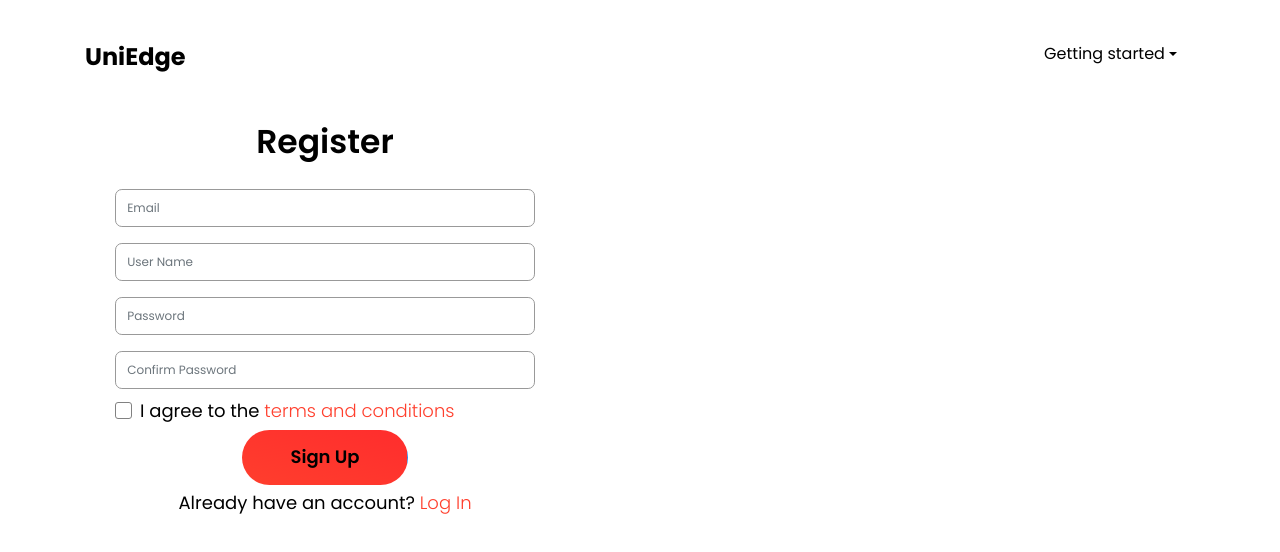
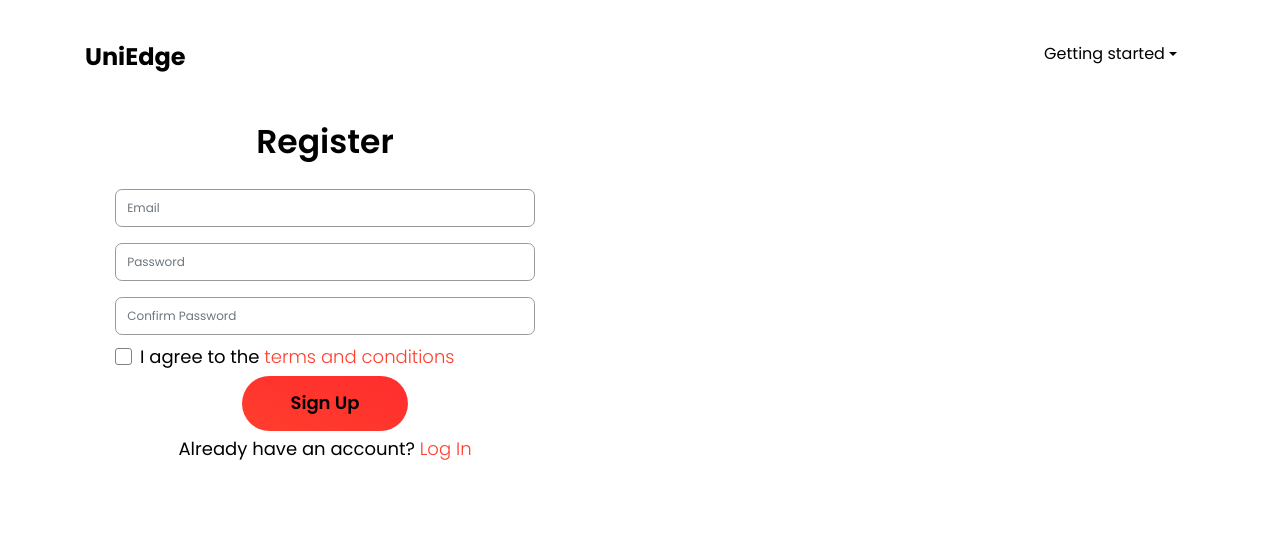
Before and after one commit to UniEdgeUCSD2024/UniEdge_UI, a React (Create React App) app: page /#/register in a window 1280 px wide. Shown: the top 552 px of the page. Built offline with nearby package versions, Linux system fonts and the light colour scheme; no server answers; the database is empty.

Commit message:
remove username

```diff
--- a/src/components/Register.jsx
+++ b/src/components/Register.jsx
@@ -1,35 +1,27 @@
 import React, { useRef, useState } from 'react';
+import { Link, useNavigate, useSearchParams } from 'react-router-dom';
 import {
+  Alert,
+  Button,
+  Col,
+  Container,
   Form,
-  Button,
-  Card,
-  Alert,
-  Container,
-  Row,
-  Col,
+  FormGroup,
   Input,
   Label,
-  CardHeader,
-  CardImg,
-  CardBody,
-  CardTitle,
-  FormGroup,
-  CardFooter,
+  Row,
 } from 'reactstrap';
 import { useAuth } from '../context/AuthContext';
-import { Link, useNavigate, useSearchParams } from 'react-router-dom';
-import { startCase } from 'lodash';
 
 export default function UserSignup() {
   const emailRef = useRef();
   const passwordRef = useRef();
   const passwordConfirmRef = useRef();
-  const userNameRef = useRef();
+
   const { signup, currentUser } = useAuth();
   const [error, setError] = useState('');
   const [loading, setLoading] = useState(false);
   const history = useNavigate();
-  const token = localStorage.getItem('token');
 
   const [searchParams] = useSearchParams();
   const [selectedService, setSelectedService] = useState(
@@ -39,7 +31,6 @@ export default function UserSignup() {
   async function handleSubmit(e) {
     e.preventDefault();
 
-    const role = document.querySelector('input[name="role"]:checked')?.value;
     if (passwordRef.current.value !== passwordConfirmRef.current.value) {
       return setError('Passwords do not match');
     }
@@ -47,24 +38,21 @@ export default function UserSignup() {
     try {
       setError('');
       setLoading(true);
-      await signup(
-        emailRef.current.value,
-        userNameRef.current.value,
-        passwordRef.current.value,
-        role
-      );
+      await signup(emailRef.current.value, passwordRef.current.value);
       const user_reg = {
         email: emailRef.current.value,
-        role: role,
-        username: userNameRef.current.value,
         service: selectedService,
+        password: passwordRef.current.value,
       };
-      const apiUrl = 'https://uniedge-functions.azurewebsites.net/createuser';
+      const apiUrl =
+        'https://uniedge-prospect-functions.azurewebsites.net/createuser';
+
+      console.log('done');
       fetch(apiUrl, {
         method: 'POST',
         headers: {
           'Content-Type': 'application/json',
-          Authorization: `Bearer ${token}`,
+          Authorization: `Bearer ${localStorage.getItem('token')}`,
         },
         body: JSON.stringify(user_reg),
       })
@@ -79,12 +67,9 @@ export default function UserSignup() {
           console.error('Error:', error);
         });
 
-      if (role == 'Student') {
-        history('/student');
-      } else {
-        history('/recruiter');
-      }
+      history('/recruiter');
     } catch (error) {
+      console.error(error);
       let errorMessage = '';
       if (error.code) {
         switch (error.code) {
@@ -137,12 +122,7 @@ export default function UserSignup() {
                         placeholder='Email'
                         type='text'
                       />
-                      <Input
-                        style={{ marginTop: '1rem' }}
-                        innerRef={userNameRef}
-                        placeholder='User Name'
-                        type='text'
-                      />
+
                       <Input
                         style={{ marginTop: '1rem' }}
                         innerRef={passwordRef}
--- a/src/context/AuthContext.js
+++ b/src/context/AuthContext.js
@@ -1,29 +1,30 @@
-import React, { useContext, useEffect, useState } from 'react'
-import { auth, database } from '../auth/firebaseAuthSDK'
-import { set, ref, onValue } from 'firebase/database';
-import { getAuth, signInWithEmailAndPassword, onAuthStateChanged } from "firebase/auth";
+import { getAuth, signInWithEmailAndPassword } from 'firebase/auth';
+import { onValue, ref, set } from 'firebase/database';
+import React, { useContext, useEffect, useState } from 'react';
+import { auth, database } from '../auth/firebaseAuthSDK';
 
-export const AuthContext = React.createContext()
+export const AuthContext = React.createContext();
 
 export function useAuth() {
-  return useContext(AuthContext)
+  return useContext(AuthContext);
 }
 
 export function AuthProvider({ children }) {
-  const [currentUser, setCurrentUser] = useState()
-  const [loading, setLoading] = useState(true)
+  const [currentUser, setCurrentUser] = useState();
+  const [loading, setLoading] = useState(true);
   const [userKeys, setUserKeys] = useState(null);
 
-  async function signup(email, username, password, role) {
+  async function signup(email, password) {
     const response = await auth.createUserWithEmailAndPassword(email, password);
+    console.log('response', response);
     const userId = response.user.uid;
-      set(ref(database, 'users/'+userId), {
-        email: email,
-        role: role,
-        username: username
-      })
+    await set(ref(database, 'users/' + userId), {
+      email: email,
+    });
+    console.log('user created');
     const token = await response.user.getIdToken();
     localStorage.setItem('token', token);
+    console.log({ token });
     return;
   }
 
@@ -38,7 +39,7 @@ export function AuthProvider({ children }) {
   }
 
   async function fetchKeys(userId) {
-    const dbRef = ref(database, 'users/'+userId);
+    const dbRef = ref(database, 'users/' + userId);
     onValue(dbRef, (snapshot) => {
       const data = snapshot.val();
       setUserKeys(data);
@@ -47,19 +48,19 @@ export function AuthProvider({ children }) {
   }
 
   function logout() {
-    return auth.signOut()
+    return auth.signOut();
   }
 
   function resetPassword(email) {
-    return auth.sendPasswordResetEmail(email)
+    return auth.sendPasswordResetEmail(email);
   }
 
   function updateEmail(email) {
-    return currentUser.updateEmail(email)
+    return currentUser.updateEmail(email);
   }
 
   function updatePassword(password) {
-    return currentUser.updatePassword(password)
+    return currentUser.updatePassword(password);
   }
 
   function resetPassword(email) {
@@ -67,14 +68,14 @@ export function AuthProvider({ children }) {
   }
 
   useEffect(() => {
-    const unsubscribe = auth.onAuthStateChanged(user => {
-      setCurrentUser(user)
+    const unsubscribe = auth.onAuthStateChanged((user) => {
+      setCurrentUser(user);
       fetchKeys(user?.uid);
-      setLoading(false)
-    })
+      setLoading(false);
+    });
 
-    return unsubscribe
-  }, [])
+    return unsubscribe;
+  }, []);
 
   const value = {
     currentUser,
@@ -84,12 +85,12 @@ export function AuthProvider({ children }) {
     logout,
     resetPassword,
     updateEmail,
-    updatePassword
-  }
+    updatePassword,
+  };
 
   return (
     <AuthContext.Provider value={value}>
       {!loading && children}
     </AuthContext.Provider>
-  )
+  );
 }
```
